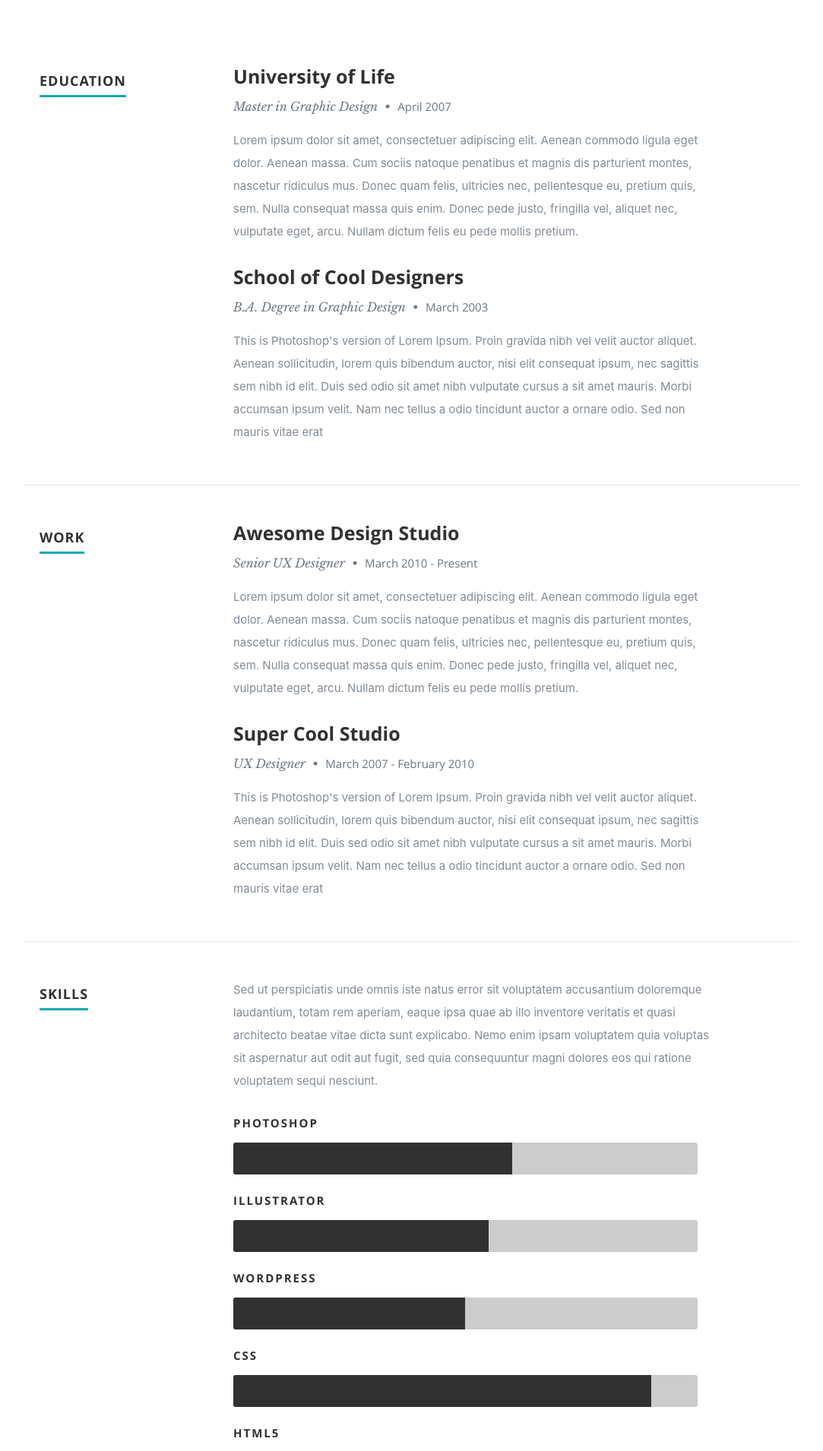
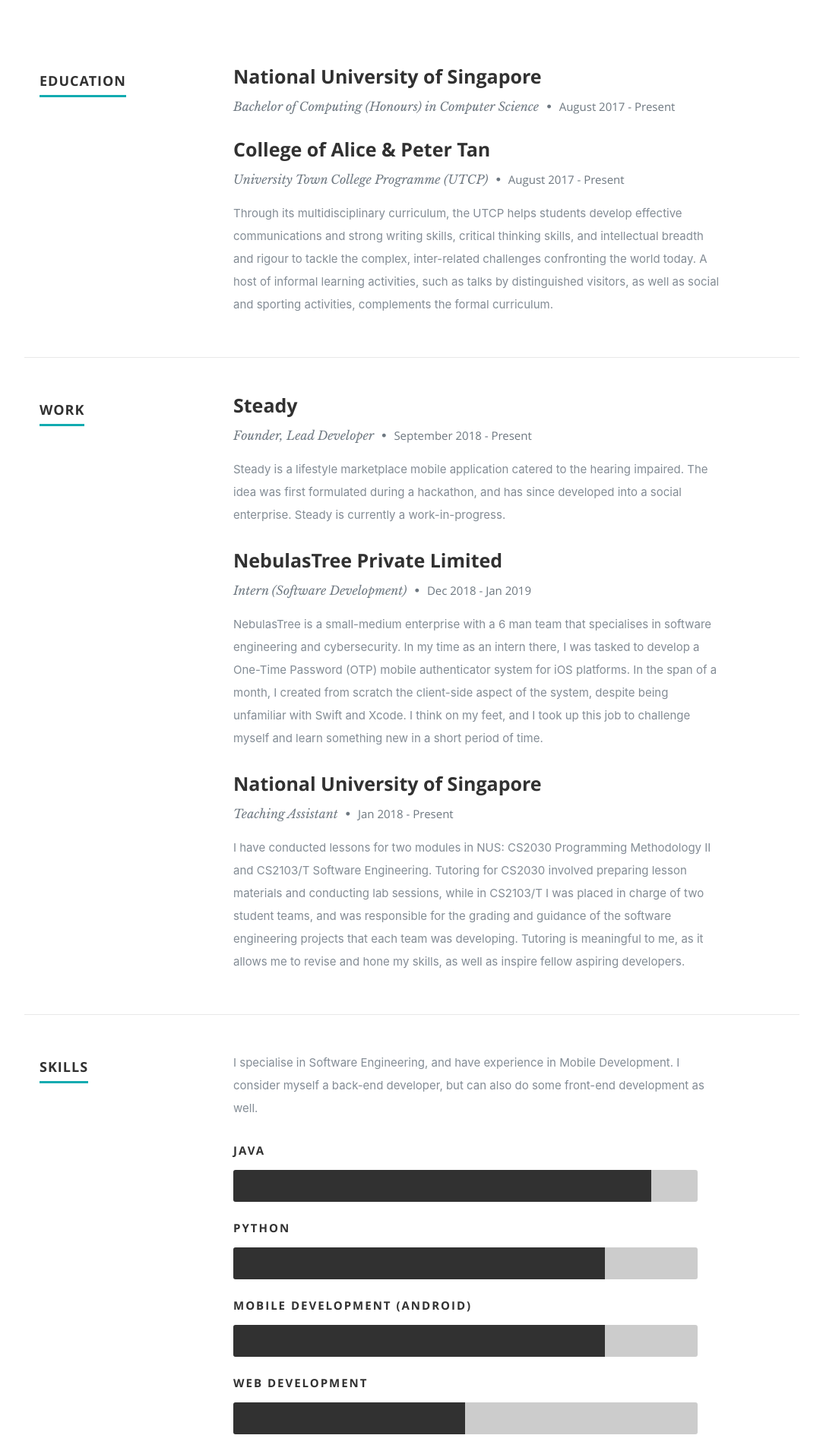
Before and after one commit to tristonpang/Online-Resume, a React (Create React App) app: page / in a window 1280 px wide. Shown: the part 1500-3410 px from the top of the page at 76% size, without its empty margins (98-1181 px from the left). Built offline with nearby package versions, Linux system fonts and the light colour scheme.

Commit message:
update resume and remove portfolio section

```diff
--- a/public/css/layout.css
+++ b/public/css/layout.css
@@ -325,25 +325,25 @@ ul#nav li.current a { color: #F06000; }
    border-radius: 3px 0 0 3px;
 }
 
-.photoshop {
-  	width: 60%;
-  	-moz-animation: photoshop 2s ease;
-  	-webkit-animation: photoshop 2s ease;
+.java {
+  	width: 90%;
+  	-moz-animation: java 2s ease;
+  	-webkit-animation: java 2s ease;
 }
-.illustrator {
-  	width: 55%;
-  	-moz-animation: illustrator 2s ease;
-  	-webkit-animation: illustrator 2s ease;
+.python {
+  	width: 80%;
+  	-moz-animation: python 2s ease;
+  	-webkit-animation: python 2s ease;
 }
-.wordpress {
+.android {
+  	width: 80%;
+  	-moz-animation: android 2s ease;
+  	-webkit-animation: android 2s ease;
+}
+.web {
   	width: 50%;
-  	-moz-animation: wordpress 2s ease;
-  	-webkit-animation: wordpress 2s ease;
-}
-.css {
-  	width: 90%;
-  	-moz-animation: css 2s ease;
-  	-webkit-animation: css 2s ease;
+  	-moz-animation: web 2s ease;
+  	-webkit-animation: web 2s ease;
 }
 .html5 {
   	width: 80%;
@@ -356,21 +356,21 @@ ul#nav li.current a { color: #F06000; }
   	-webkit-animation: jquery 2s ease;
 }
 
-@-moz-keyframes photoshop {
+@-moz-keyframes java {
   0%   { width: 0px;  }
-  100% { width: 60%;  }
+  100% { width: 90%;  }
 }
-@-moz-keyframes illustrator {
+@-moz-keyframes python {
   0%   { width: 0px;  }
-  100% { width: 55%;  }
+  100% { width: 80%;  }
 }
-@-moz-keyframes wordpress {
+@-moz-keyframes android {
+  0%   { width: 0px;  }
+  100% { width: 80%;  }
+}
+@-moz-keyframes web {
   0%   { width: 0px;  }
   100% { width: 50%;  }
-}
-@-moz-keyframes css {
-  0%   { width: 0px;  }
-  100% { width: 90%;  }
 }
 @-moz-keyframes html5 {
   0%   { width: 0px;  }
@@ -381,21 +381,21 @@ ul#nav li.current a { color: #F06000; }
   100% { width: 50%;  }
 }
 
-@-webkit-keyframes photoshop {
+@-webkit-keyframes java {
   0%   { width: 0px;  }
-  100% { width: 60%;  }
+  100% { width: 90%;  }
 }
-@-webkit-keyframes illustrator {
+@-webkit-keyframes python {
   0%   { width: 0px;  }
-  100% { width: 55%;  }
+  100% { width: 80%;  }
 }
-@-webkit-keyframes wordpress {
+@-webkit-keyframes android {
+  0%   { width: 0px;  }
+  100% { width: 80%;  }
+}
+@-webkit-keyframes web {
   0%   { width: 0px;  }
   100% { width: 50%;  }
-}
-@-webkit-keyframes css {
-  0%   { width: 0px;  }
-  100% { width: 90%;  }
 }
 @-webkit-keyframes html5 {
   0%   { width: 0px;  }
--- a/src/App.js
+++ b/src/App.js
@@ -14,7 +14,6 @@ class App extends Component {
         <Header resumeData = {resumeData}/>
         <About />
         <Resume />
-        <Portfolio />
         <Testimonials />
         <ContactUs />
         <Footer />
--- a/src/components/resume/resume.js
+++ b/src/components/resume/resume.js
@@ -14,25 +14,19 @@ export default class Header extends Component {
           <div className="nine columns main-col">
             <div className="row item">
               <div className="twelve columns">
-                <h3>University of Life</h3>
-                <p className="info">Master in Graphic Design <span>•</span> <em className="date">April 2007</em></p>
-                <p>
-                  Lorem ipsum dolor sit amet, consectetuer adipiscing elit. Aenean commodo ligula eget dolor. Aenean massa.
-                  Cum sociis natoque penatibus et magnis dis parturient montes, nascetur ridiculus mus. Donec quam felis,
-                  ultricies nec, pellentesque eu, pretium quis, sem. Nulla consequat massa quis enim.
-                  Donec pede justo, fringilla vel, aliquet nec, vulputate eget, arcu. Nullam dictum felis eu pede mollis pretium.
-                </p>
+                <h3>National University of Singapore</h3>
+                <p className="info">Bachelor of Computing (Honours) in Computer Science <span>•</span> <em className="date">August 2017 - Present</em></p>
+                <p></p>
               </div>
             </div> {/* item end */}
             <div className="row item">
               <div className="twelve columns">
-                <h3>School of Cool Designers</h3>
-                <p className="info">B.A. Degree in Graphic Design <span>•</span> <em className="date">March 2003</em></p>
+                <h3>College of Alice & Peter Tan</h3>
+                <p className="info">University Town College Programme (UTCP) <span>•</span> <em className="date">August 2017 - Present</em></p>
                 <p>
-                  This is Photoshop's version  of Lorem Ipsum. Proin gravida nibh vel velit auctor aliquet.
-                  Aenean sollicitudin, lorem quis bibendum auctor, nisi elit consequat ipsum, nec sagittis sem
-                  nibh id elit. Duis sed odio sit amet nibh vulputate cursus a sit amet mauris. Morbi accumsan
-                  ipsum velit. Nam nec tellus a odio tincidunt auctor a ornare odio. Sed non  mauris vitae erat
+                  Through its multidisciplinary curriculum, the UTCP helps students develop effective communications and strong writing skills, critical thinking skills,
+                  and intellectual breadth and rigour to tackle the complex, inter-related challenges confronting the world today.
+                  A host of informal learning activities, such as talks by distinguished visitors, as well as social and sporting activities, complements the formal curriculum.
                 </p>
               </div>
             </div> {/* item end */}
@@ -47,25 +41,35 @@ export default class Header extends Component {
           <div className="nine columns main-col">
             <div className="row item">
               <div className="twelve columns">
-                <h3>Awesome Design Studio</h3>
-                <p className="info">Senior UX Designer <span>•</span> <em className="date">March 2010 - Present</em></p>
+                <h3>Steady</h3>
+                <p className="info">Founder, Lead Developer <span>•</span> <em className="date">September 2018 - Present</em></p>
                 <p>
-                  Lorem ipsum dolor sit amet, consectetuer adipiscing elit. Aenean commodo ligula eget dolor. Aenean massa.
-                  Cum sociis natoque penatibus et magnis dis parturient montes, nascetur ridiculus mus. Donec quam felis,
-                  ultricies nec, pellentesque eu, pretium quis, sem. Nulla consequat massa quis enim.
-                  Donec pede justo, fringilla vel, aliquet nec, vulputate eget, arcu. Nullam dictum felis eu pede mollis pretium.
+                  Steady is a lifestyle marketplace mobile application catered to the hearing impaired. The idea was first formulated during a hackathon,
+                  and has since developed into a social enterprise. Steady is currently a work-in-progress.
                 </p>
               </div>
             </div> {/* item end */}
             <div className="row item">
               <div className="twelve columns">
-                <h3>Super Cool Studio</h3>
-                <p className="info">UX Designer <span>•</span> <em className="date">March 2007 - February 2010</em></p>
+                <h3>NebulasTree Private Limited</h3>
+                <p className="info">Intern (Software Development) <span>•</span> <em className="date">Dec 2018 - Jan 2019</em></p>
                 <p>
-                  This is Photoshop's version  of Lorem Ipsum. Proin gravida nibh vel velit auctor aliquet.
-                  Aenean sollicitudin, lorem quis bibendum auctor, nisi elit consequat ipsum, nec sagittis sem
-                  nibh id elit. Duis sed odio sit amet nibh vulputate cursus a sit amet mauris. Morbi accumsan
-                  ipsum velit. Nam nec tellus a odio tincidunt auctor a ornare odio. Sed non  mauris vitae erat
+                  NebulasTree is a small-medium enterprise with a 6 man team that specialises in software engineering and cybersecurity.
+                  In my time as an intern there, I was tasked to develop a One-Time Password (OTP) mobile authenticator system for iOS platforms.
+                  In the span of a month, I created from scratch the client-side aspect of the system, despite being unfamiliar with Swift and Xcode.
+                  I think on my feet, and I took up this job to challenge myself and learn something new in a short period of time.
+                </p>
+              </div>
+            </div> {/* item end */}
+            <div className="row item">
+              <div className="twelve columns">
+                <h3>National University of Singapore</h3>
+                <p className="info">Teaching Assistant <span>•</span> <em className="date">Jan 2018 - Present</em></p>
+                <p>
+                  I have conducted lessons for two modules in NUS: CS2030 Programming Methodology II and CS2103/T Software Engineering.
+                  Tutoring for CS2030 involved preparing lesson materials and conducting lab sessions, while in CS2103/T I was placed in charge
+                  of two student teams, and was responsible for the grading and guidance of the software engineering projects that each team was developing.
+                  Tutoring is meaningful to me, as it allows me to revise and hone my skills, as well as inspire fellow aspiring developers.
                 </p>
               </div>
             </div> {/* item end */}
@@ -78,19 +82,16 @@ export default class Header extends Component {
             <h1><span>Skills</span></h1>
           </div>
           <div className="nine columns main-col">
-            <p>Sed ut perspiciatis unde omnis iste natus error sit voluptatem accusantium doloremque laudantium, totam rem aperiam,
-              eaque ipsa quae ab illo inventore veritatis et quasi architecto beatae vitae dicta sunt explicabo. Nemo enim ipsam
-              voluptatem quia voluptas sit aspernatur aut odit aut fugit, sed quia consequuntur magni dolores eos qui ratione
-              voluptatem sequi nesciunt.
+            <p>
+              I specialise in Software Engineering, and have experience in Mobile Development.
+              I consider myself a back-end developer, but can also do some front-end development as well.
             </p>
             <div className="bars">
               <ul className="skills">
-                <li><span className="bar-expand photoshop" /><em>Photoshop</em></li>
-                <li><span className="bar-expand illustrator" /><em>Illustrator</em></li>
-                <li><span className="bar-expand wordpress" /><em>Wordpress</em></li>
-                <li><span className="bar-expand css" /><em>CSS</em></li>
-                <li><span className="bar-expand html5" /><em>HTML5</em></li>
-                <li><span className="bar-expand jquery" /><em>jQuery</em></li>
+                <li><span className="bar-expand java" /><em>Java</em></li>
+                <li><span className="bar-expand python" /><em>Python</em></li>
+                <li><span className="bar-expand android" /><em>Mobile Development (Android)</em></li>
+                <li><span className="bar-expand web" /><em>Web Development</em></li>
               </ul>
             </div>{/* end skill-bars */}
           </div> {/* main-col end */}
```
